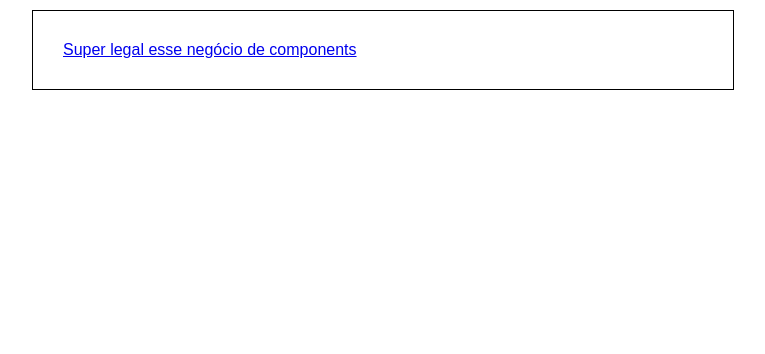
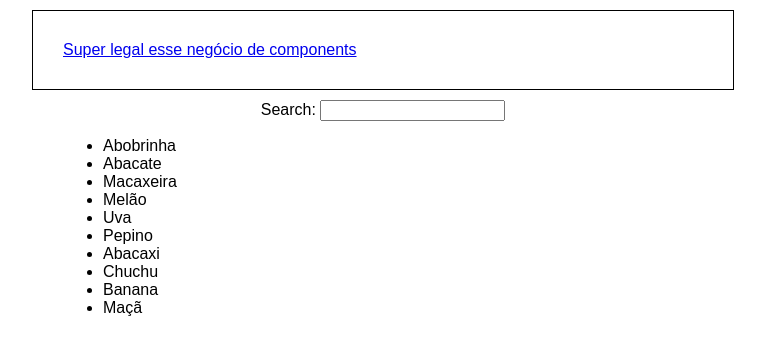
Before and after one commit to watinha/react-examples, a React (Create React App) app: page / in a window 1280 px wide. Shown: the top 354 px of the page, without its empty margins (257-1022 px from the left). Built offline with nearby package versions, Linux system fonts and the light colour scheme.

Commit message:
Adding a Filtering select example in React.js

```diff
--- a/src/App.js
+++ b/src/App.js
@@ -1,12 +1,30 @@
 import React, { Component } from 'react';
 import './App.css';
 import Tooltip from './tooltip/Tooltip';
+import Filtering from './filtering/Filtering';
 
 class App extends Component {
+  constructor(props) {
+    super(props);
+    this.options = [
+        {name: 'Abobrinha'},
+        {name: 'Abacate'},
+        {name: 'Macaxeira'},
+        {name: 'Melão'},
+        {name: 'Uva'},
+        {name: 'Pepino'},
+        {name: 'Abacaxi'},
+        {name: 'Chuchu'},
+        {name: 'Banana'},
+        {name: 'Maçã'},
+    ];
+  }
+
   render() {
     return (
       <div className="App">
         <Tooltip content="Super legal esse negócio de components" more="super legal" time={300}/>
+        <Filtering options={this.options} />
       </div>
     );
   }
--- /dev/null
+++ b/src/filtering/Filtering.css
@@ -0,0 +1,7 @@
+.filtering {
+    width: 50%;
+    margin: 0 auto;
+}
+.filtering li {
+    text-align: left;
+}
--- /dev/null
+++ b/src/filtering/Filtering.js
@@ -0,0 +1,50 @@
+import React from 'react';
+import './Filtering.css';
+
+class Filtering extends React.Component {
+    constructor (props) {
+        super(props);
+        this.state = {
+            searchValue: '',
+            suggestions: props.options.sort((first, second) => {
+                return first.name > second.name;
+            })
+        };
+        this.search = this.search.bind(this);
+        this.change = this.change.bind(this);
+        this.select = this.select.bind(this);
+    }
+
+    select (ev) {
+        this.setState({
+            searchValue: ev.target.textContent
+        });
+    }
+
+    change (ev) {
+        this.setState({ searchValue: ev.target.value });
+    }
+
+    search (ev) {
+        this.setState({
+            suggestions: this.props.options.filter((option) => {
+                return option.name.search(this.state.searchValue) === 0;
+            })
+        });
+    }
+
+    render () {
+        return (<div className="filtering">
+            <label htmlFor="searchField">Search: </label>
+            <input id="searchField" onKeyUp={this.search} onChange={this.change}
+                   value={this.state.searchValue} />
+            <ul>
+            {this.state.suggestions.map((option) => {
+                return <li onClick={this.select} key={option.name}>{option.name}</li>
+            })}
+            </ul>
+        </div>);
+    }
+}
+
+export default Filtering;
```
Also changed, not shown: 1 other file (tests, documents, lock files or other folders).
